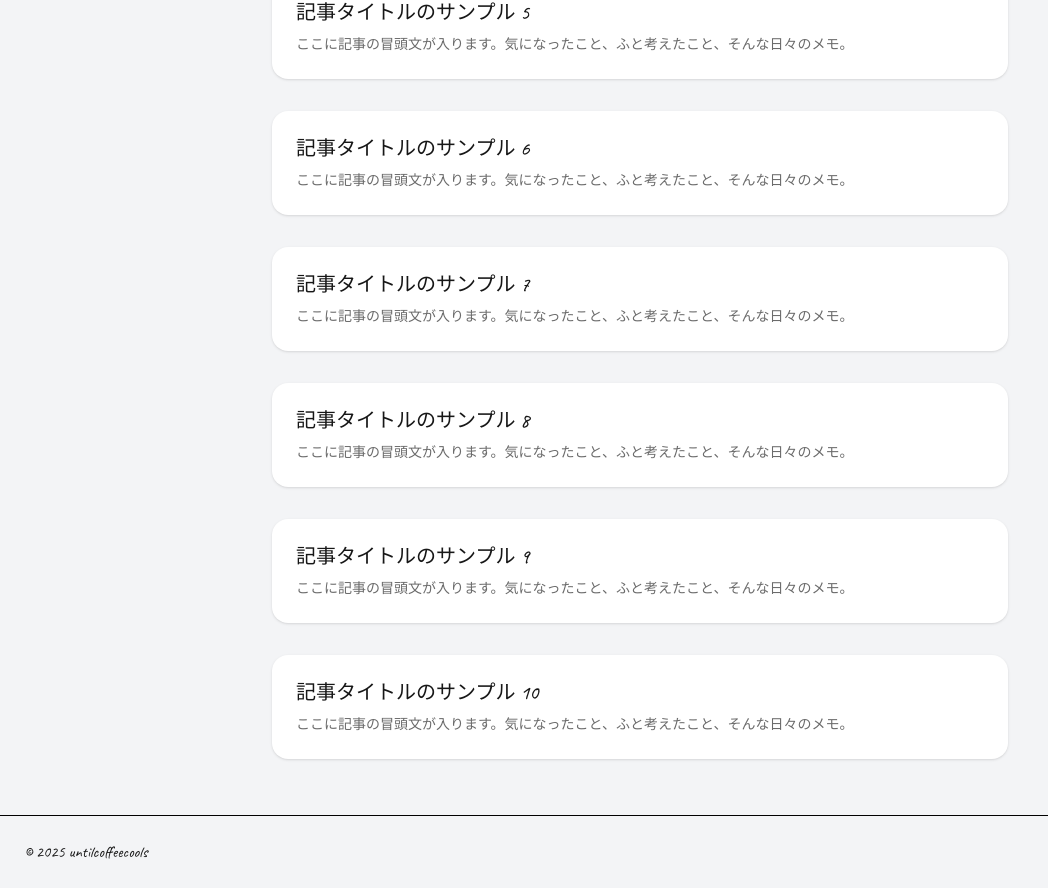
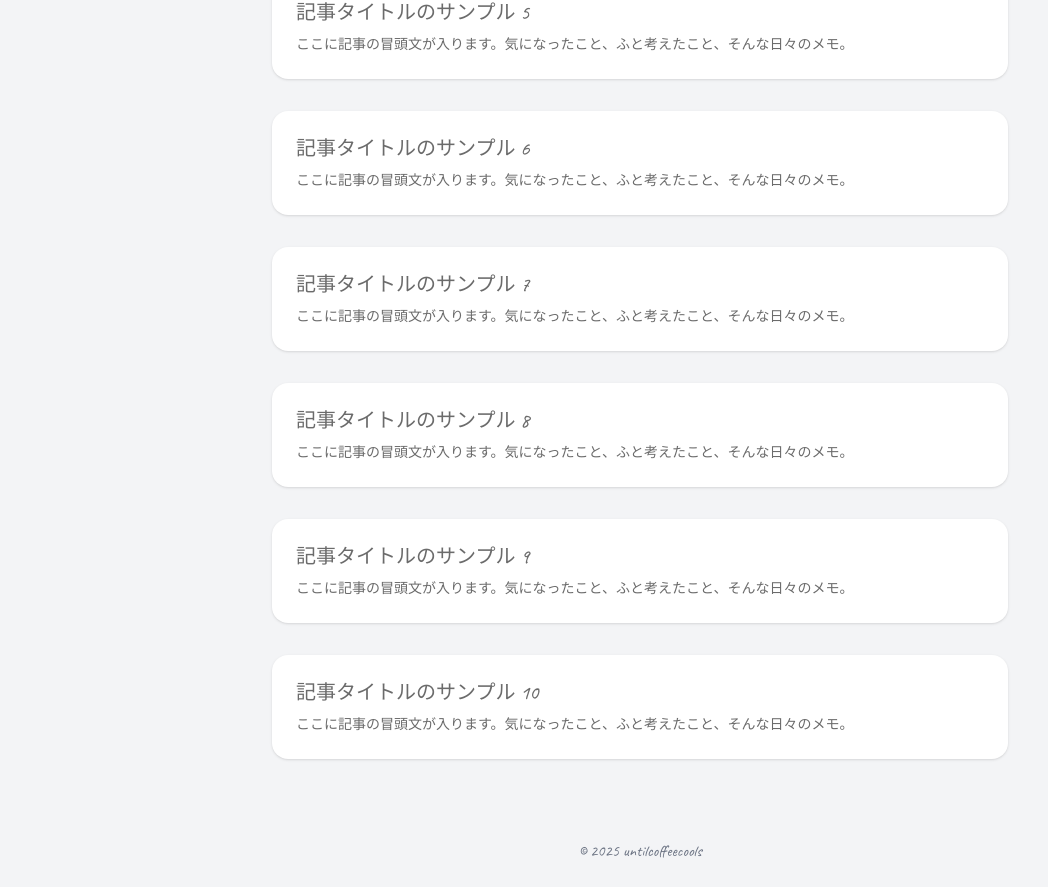
Before and after one commit to endy-key/untilcoffeecools, a Next.js app: page / in a window 1280 px wide. Shown: the part 989-1877 px from the top of the page, without its empty margins (0-1048 px from the left). Built offline with nearby package versions, Linux system fonts and the light colour scheme; no server answers.

Commit message:
edit footer

```diff
--- a/src/app/page.tsx
+++ b/src/app/page.tsx
@@ -7,7 +7,7 @@ export default function Home() {
                     key={id}
                     className="bg-white rounded-2xl shadow-sm p-6 hover:shadow-md transition"
                 >
-                    <h2 className="text-xl font-medium mb-2">記事タイトルのサンプル {id}</h2>
+                    <h2 className="text-xl text-[#6b6b6b] font-medium mb-2">記事タイトルのサンプル {id}</h2>
                     <p className="text-sm text-[#6b6b6b]">
                         ここに記事の冒頭文が入ります。気になったこと、ふと考えたこと、そんな日々のメモ。
                     </p>
--- a/src/components/Footer/index.tsx
+++ b/src/components/Footer/index.tsx
@@ -1,6 +1,6 @@
 export function Footer() {
     return (
-        <footer className="p-6 border-t border-black">
+        <footer className="p-6 text-center text-gray-500">
             &copy; {new Date().getFullYear()} untilcoffeecools
         </footer>
     );
```
